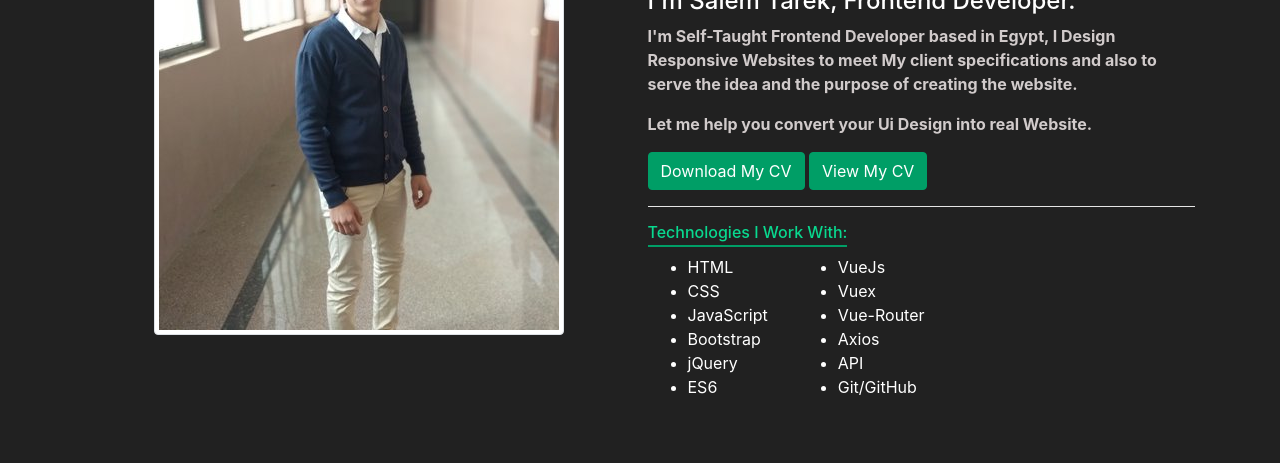
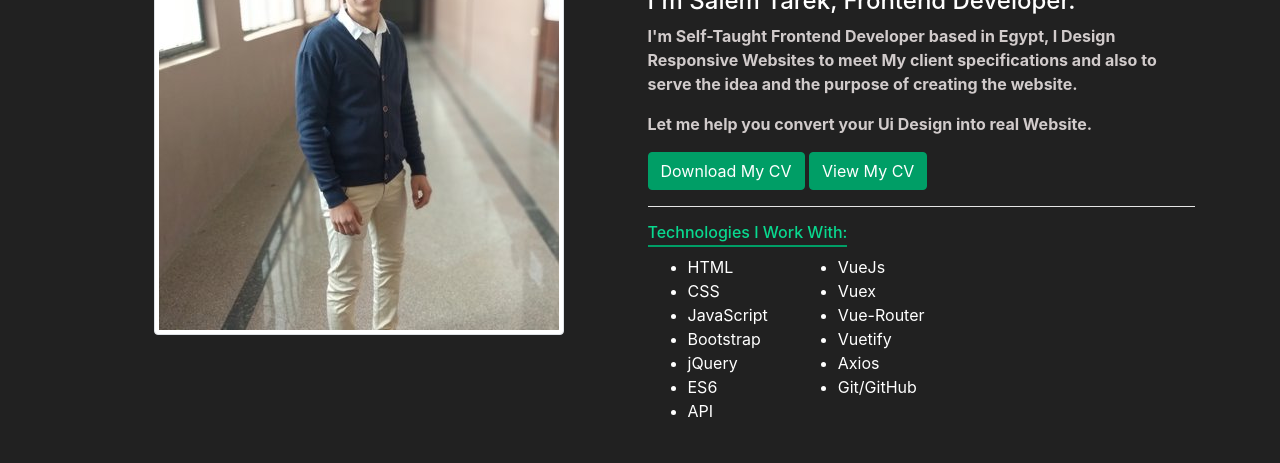
Before and after one commit to Salem-Tarek/My-Portfolio, a plain HTML site: page about.html in a window 1280 px wide. Shown: the part 222-685 px from the top of the page. Drawn offline with nearby package versions, Linux system fonts and the light colour scheme.

Commit message:
Add Vuetify Skill

```diff
--- a/about.html
+++ b/about.html
@@ -65,13 +65,14 @@
                           <li>Bootstrap</li>
                           <li>jQuery</li>
                           <li>ES6</li>
+                          <li>API</li>
                         </ul>
                         <ul>
                           <li>VueJs</li>
                           <li>Vuex</li>
                           <li>Vue-Router</li>
+                          <li>Vuetify</li>
                           <li>Axios</li>
-                          <li>API</li>
                           <li>Git/GitHub</li>
                         </ul>
                       </div>
```
